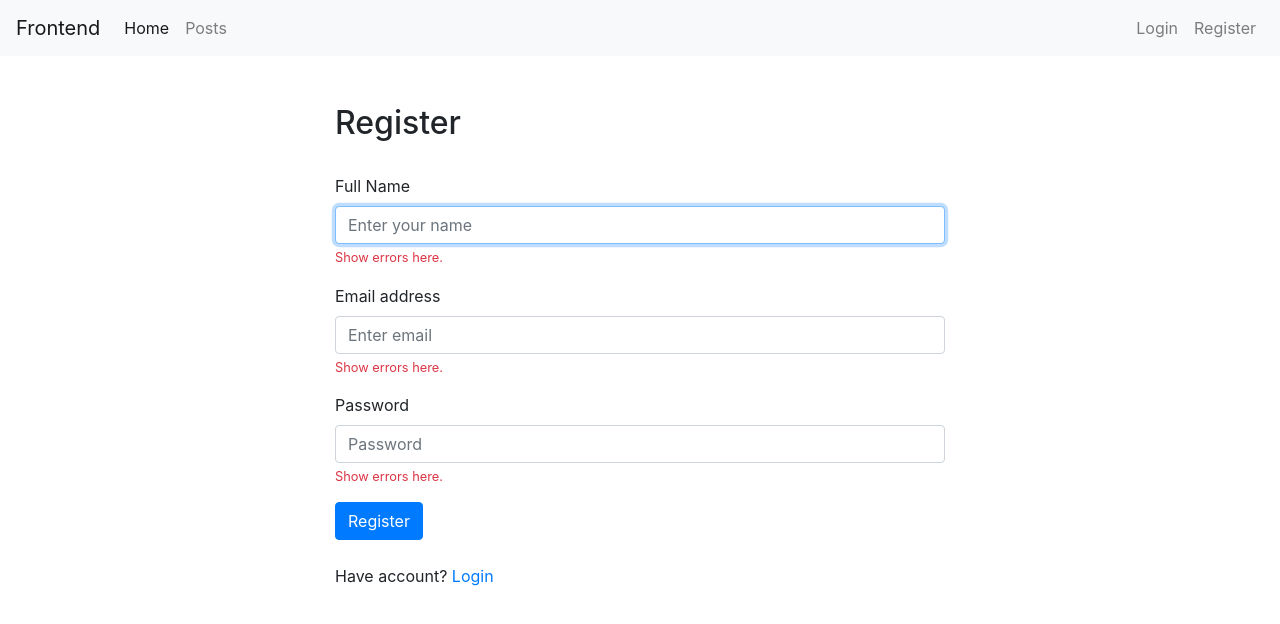
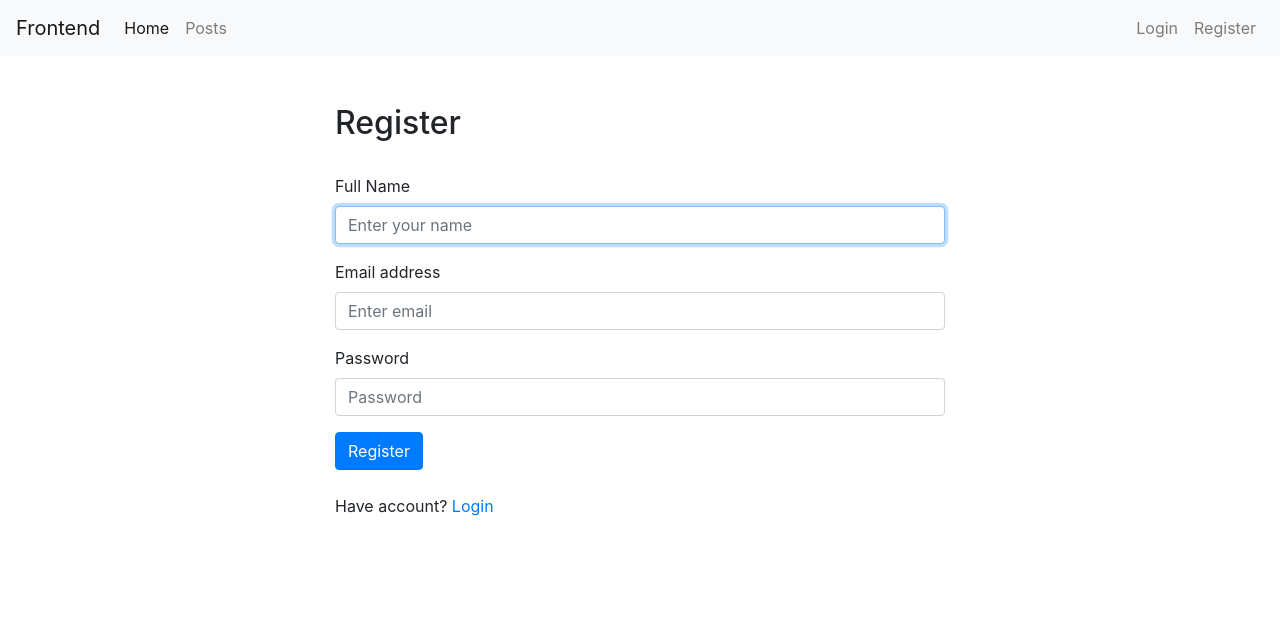
Before and after one commit to gardianos/nuxt-frontend, a Nuxt app: page /register in a window 1280 px wide. Shown: the top 624 px of the page. Built offline with nearby package versions, Linux system fonts and the light colour scheme.

Commit message:
login and registration show validation errors

```diff
--- a/nuxt.config.js
+++ b/nuxt.config.js
@@ -41,7 +41,7 @@
   ],
 
   // Plugins to run before rendering page (https://go.nuxtjs.dev/config-plugins)
-  plugins: ['./plugins/mixins/user.js', './plugins/axios.js'],
+  plugins: ['./plugins/mixins/user.js', './plugins/axios.js','./plugins/mixins/validation.js'],
 
   // Auto import components (https://go.nuxtjs.dev/config-components)
   components: true,
--- a/pages/login.vue
+++ b/pages/login.vue
@@ -6,12 +6,12 @@
   <div class="form-group">
     <label >Email address</label>
     <input v-model="form.email" type="email" class="form-control"  placeholder="Enter email" autofocus>
-    <small  class="form-text text-danger">Show errors here.</small>
+    <small  class="form-text text-danger" v-if="errors.email">{{errors.email[0]}}</small>
   </div>
   <div class="form-group">
     <label>Password</label>
     <input v-model="form.password" type="password" class="form-control" placeholder="Password">
-      <small  class="form-text text-danger">Show errors here.</small>
+       <small  class="form-text text-danger" v-if="errors.password">{{errors.password[0]}}</small>
   </div>
   <button type="submit" class="btn btn-primary">Login</button>
 </form>
--- a/pages/register.vue
+++ b/pages/register.vue
@@ -2,21 +2,21 @@
     <div class="container col-md-6 mt-5">
         <h2>Register</h2>
         <br>
-        <form @submit.prevent="submit">
+        <form @submit.prevent="regsubmit">
     <div class="form-group">
     <label >Full Name</label>
     <input v-model="form.name" type="text" class="form-control"  placeholder="Enter your name" autofocus>
-    <small  class="form-text text-danger">Show errors here.</small>
+     <small  class="form-text text-danger" v-if="errors.name">{{errors.name[0]}}</small>
   </div>
    <div class="form-group">
     <label >Email address</label>
     <input v-model="form.email" type="email" class="form-control"  placeholder="Enter email" >
-    <small  class="form-text text-danger">Show errors here.</small>
+     <small  class="form-text text-danger" v-if="errors.email">{{errors.email[0]}}</small>
   </div>
   <div class="form-group">
     <label>Password</label>
     <input v-model="form.password" type="password" class="form-control" placeholder="Password">
-      <small  class="form-text text-danger">Show errors here.</small>
+       <small  class="form-text text-danger" v-if="errors.password">{{errors.password[0]}}</small>
   </div>
   <button type="submit" class="btn btn-primary">Register</button>
 </form>
@@ -40,7 +40,7 @@
     }
   },
   methods:{
-   async submit(){
+   async regsubmit(){
       await this.$axios.$post('register', this.form)
       await this.$auth.loginWith('local', {
         data:{
@@ -49,7 +49,7 @@
         }
       })
       // redirect the user
-      this.$router.push('')
+      this.$router.push('/')
     }
   }
 }
--- /dev/null
+++ b/plugins/mixins/validation.js
@@ -0,0 +1,15 @@
+import Vue from 'vue'
+import {mapGetters} from 'vuex';
+
+const Validation = {
+    install(Vue, options){
+        Vue.mixin({
+            computed:{
+                ...mapGetters({
+                    errors:"validation/errors"
+                })
+            }
+        })
+    }
+}
+Vue.use(Validation);
```
